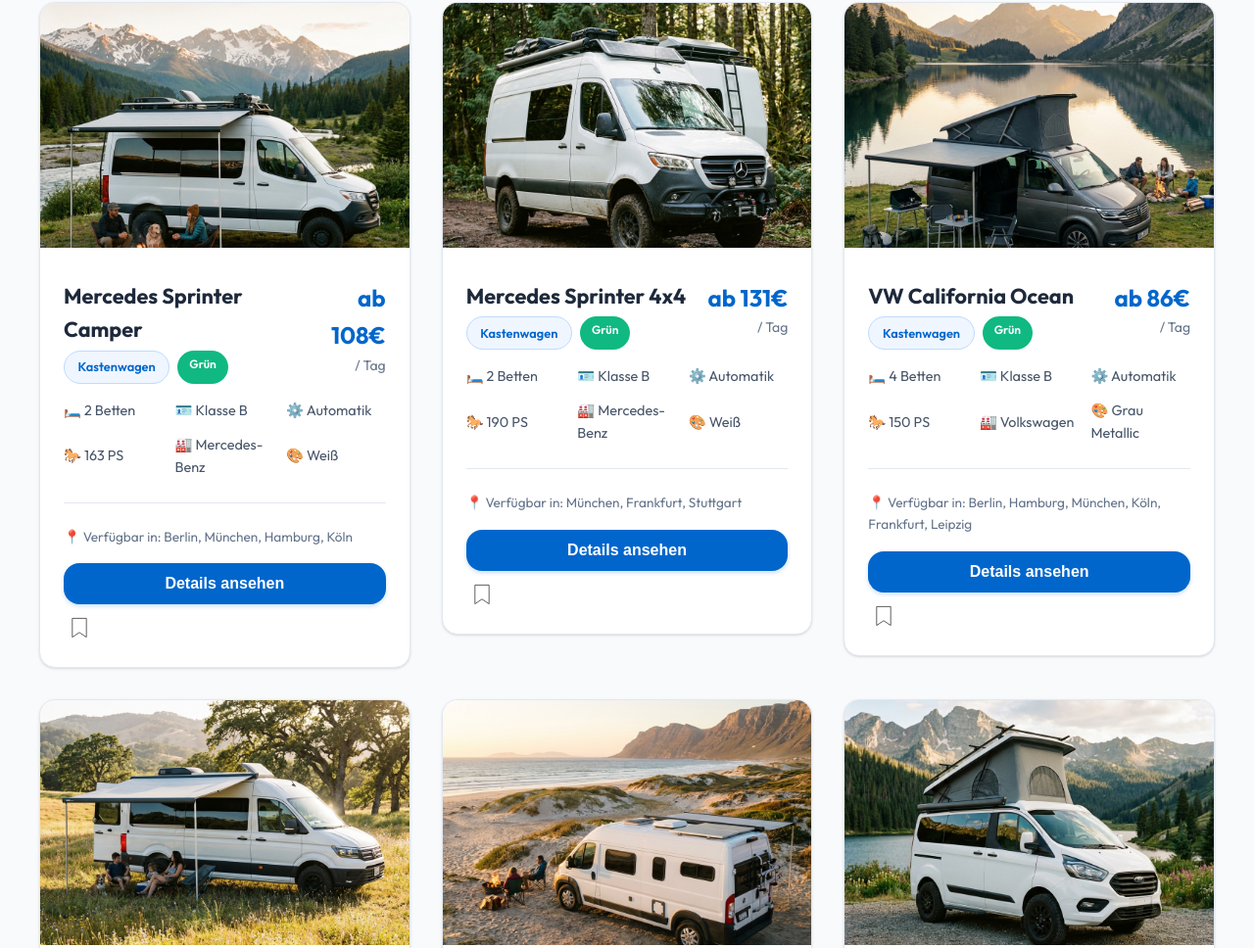
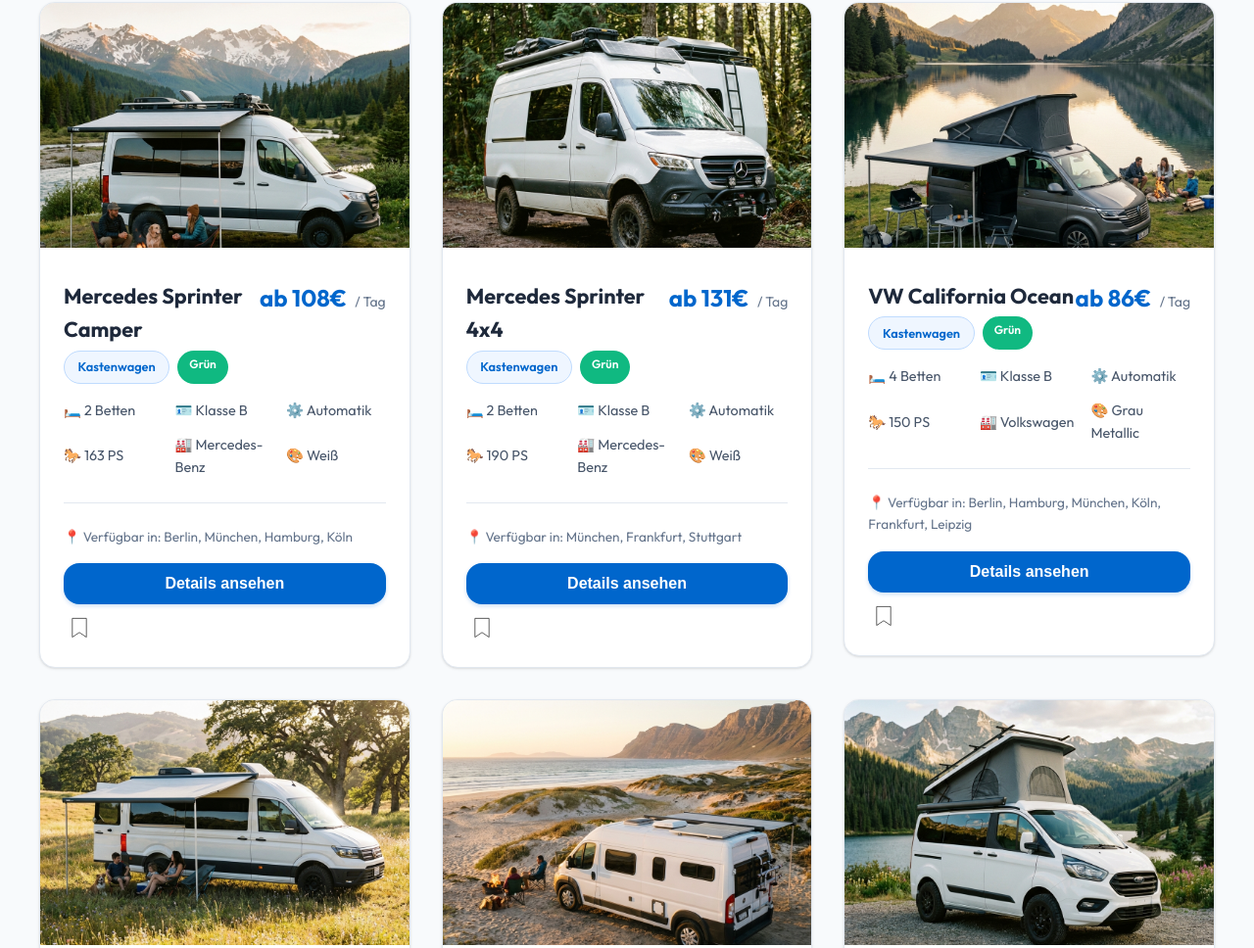
Before and after one commit to alicasteinhoff-coder/Wohnmobil, a website: page index.html in a window 1280 px wide. Shown: the part 1186-2154 px from the top of the page at 98% size. Drawn offline with nearby package versions, Linux system fonts and the light colour scheme.

Commit message:
Fix vehicle price display: keep 'ab 108€ / Tag' on one line

```diff
--- a/style.css
+++ b/style.css
@@ -401,13 +401,15 @@ body {
     font-weight: 700;
     color: var(--primary-color);
     text-align: right;
+    white-space: nowrap;
 }
 
 .vehicle-price span {
     font-size: 0.875rem;
     font-weight: 500;
     color: var(--text-light);
-    display: block;
+    display: inline;
+    margin-left: 0.25rem;
 }
 
 .vehicle-specs {
```
